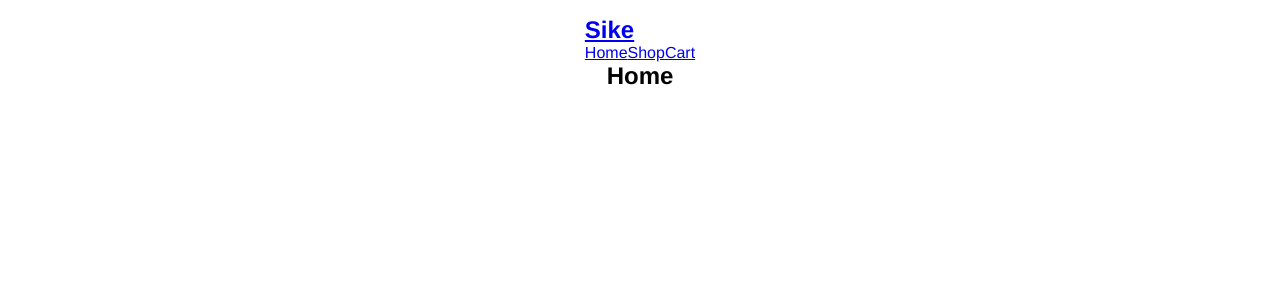
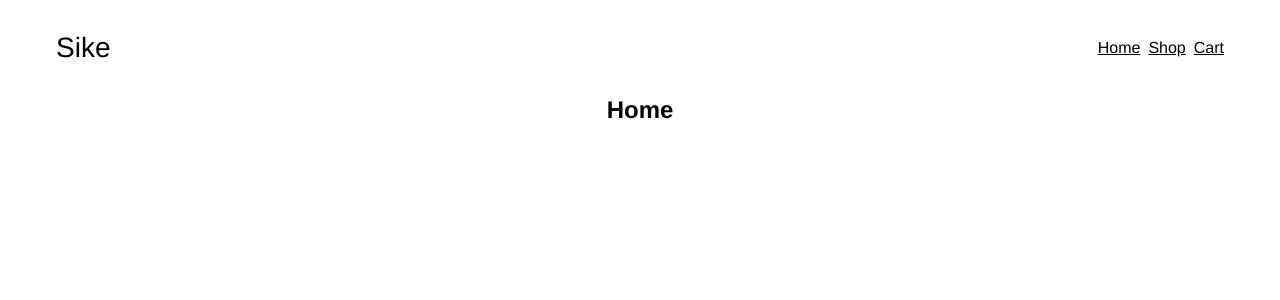
Before and after one commit to jooo-lee/sike, a React (Vite) app: page / in a window 1280 px wide. Shown: the top 300 px of the page. Built offline with nearby package versions, Linux system fonts and the light colour scheme.

Commit message:
Style navbar

```diff
--- a/src/components/Navbar/Navbar.jsx
+++ b/src/components/Navbar/Navbar.jsx
@@ -1,15 +1,35 @@
 import { Link } from 'react-router-dom';
+import styled from 'styled-components';
+
+const Nav = styled.nav`
+  margin-top: 1rem;
+  width: 100%;
+  display: flex;
+  justify-content: space-between;
+  align-items: center;
+`;
+
+const SikeLink = styled(Link)`
+  text-decoration: none;
+`;
+
+const NavLinks = styled.div`
+  display: flex;
+  gap: 0.5rem;
+`;
 
 const Navbar = () => {
   return (
-    <nav>
+    <Nav>
       <h1>
-        <Link to="/">Sike</Link>
+        <SikeLink to="/">Sike</SikeLink>
       </h1>
-      <Link to="/">Home</Link>
-      <Link to="shop">Shop</Link>
-      <Link to="cart">Cart</Link>
-    </nav>
+      <NavLinks>
+        <Link to="/">Home</Link>
+        <Link to="shop">Shop</Link>
+        <Link to="cart">Cart</Link>
+      </NavLinks>
+    </Nav>
   );
 };
 
--- a/src/globalStyles.js
+++ b/src/globalStyles.js
@@ -10,13 +10,26 @@ const GlobalStyle = createGlobalStyle`
 
   body {
     width: 100%;
+    display: flex;
+    justify-content: center;
   }
 
   #root {
     padding: 1rem 1rem 3rem;
+    width: min(100%, 1200px);
     display: flex;
     flex-direction: column;
     align-items: center;
+    gap: 2rem;
+  }
+
+  h1 {
+    font-size: 1.75rem;
+    font-weight: normal;
+  }
+
+  a {
+    color: black;
   }
 `;
 
--- a/src/pages/Shop/Shop.jsx
+++ b/src/pages/Shop/Shop.jsx
@@ -10,7 +10,7 @@ const PageTitle = styled.h2`
 const productImageSize = 200;
 
 const CardContainer = styled.div`
-  max-width: min(100%, 1200px);
+  width: 100%;
   display: grid;
   grid-template-columns: repeat(auto-fit, minmax(${productImageSize}px, 1fr));
   justify-items: center;
```
